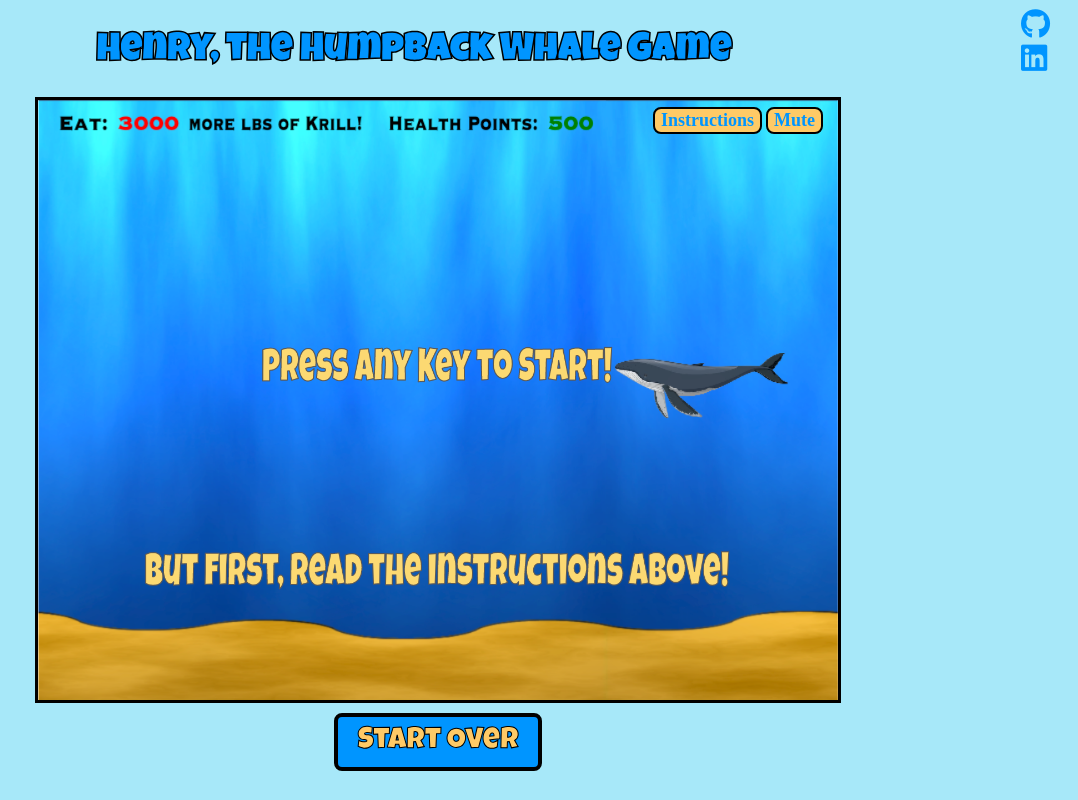
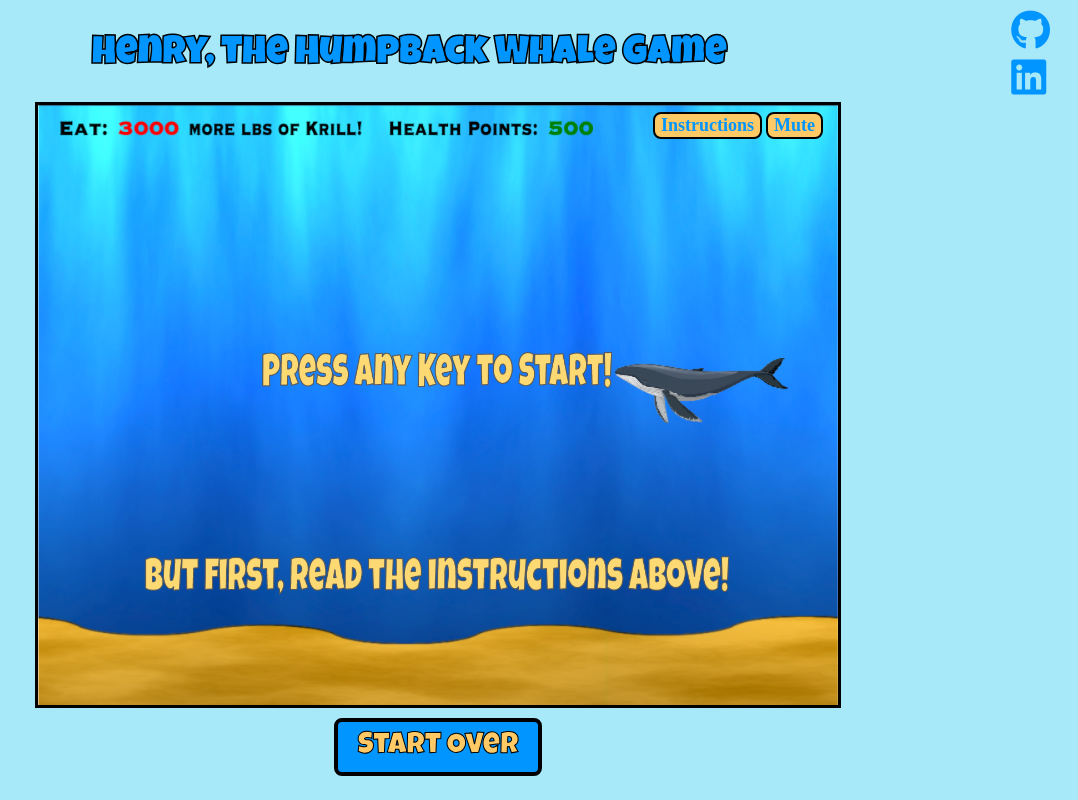
Before and after one commit to mmrector8/Henry-the-Humpback-Game, a website built with webpack: page index.html in a window 1280 px wide. Shown: the whole page, without its empty margins (202-1280 px from the left). Built offline with nearby package versions, Linux system fonts and the light colour scheme.

Commit message:
Icons added

```diff
--- a/src/index.scss
+++ b/src/index.scss
@@ -92,14 +92,11 @@ header{
 }
 
 nav a{
-    font-size: 30px;
+    font-size: 40px;
     margin-right: 20px;
+    color: rgb(0, 149, 255)
 }
 
-i {
-    color:rgb(0, 149, 255)
-
-}
 i:hover{
     color: black;
 }
```
Also changed, not shown: dist/main.css.
